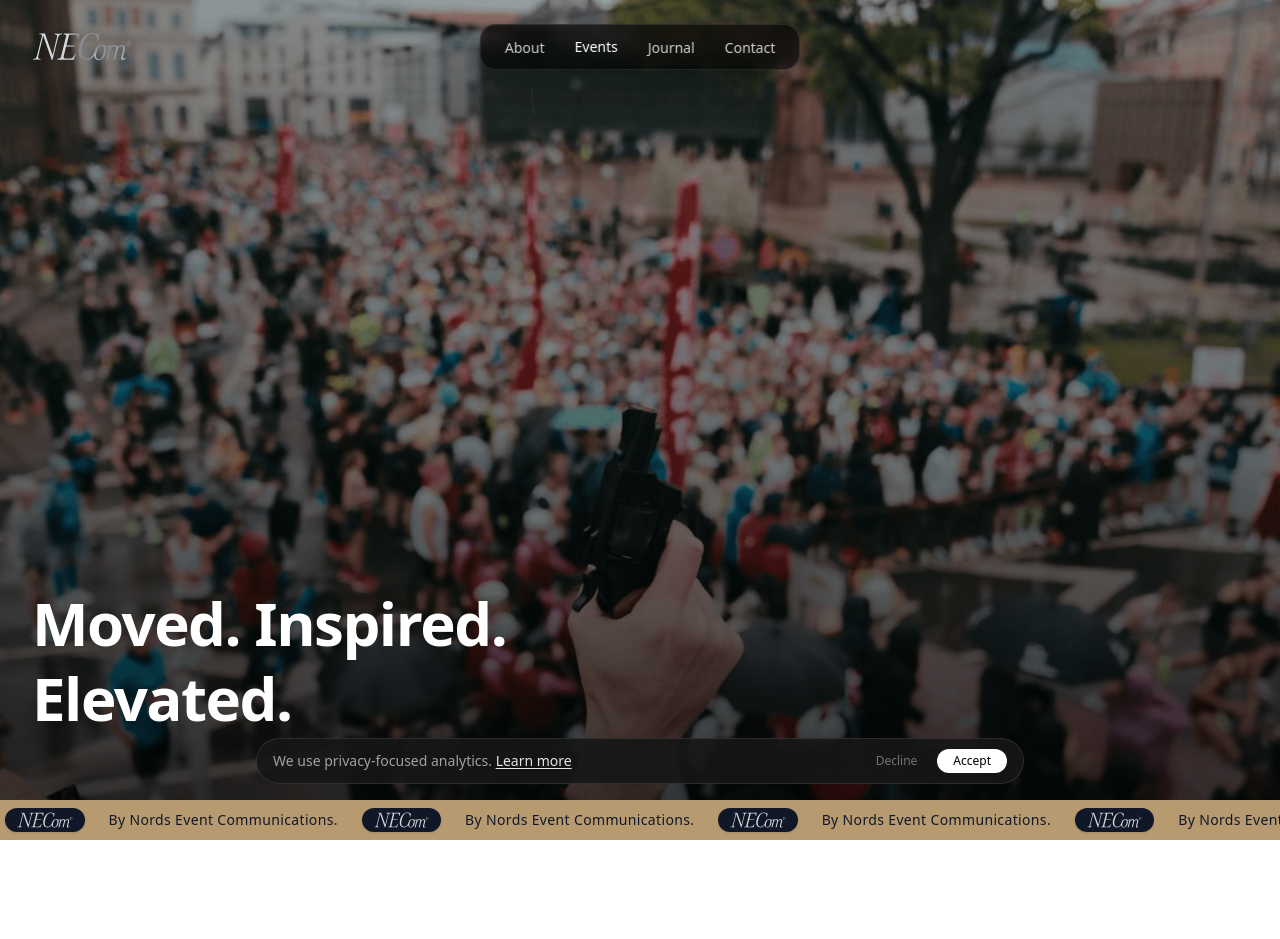
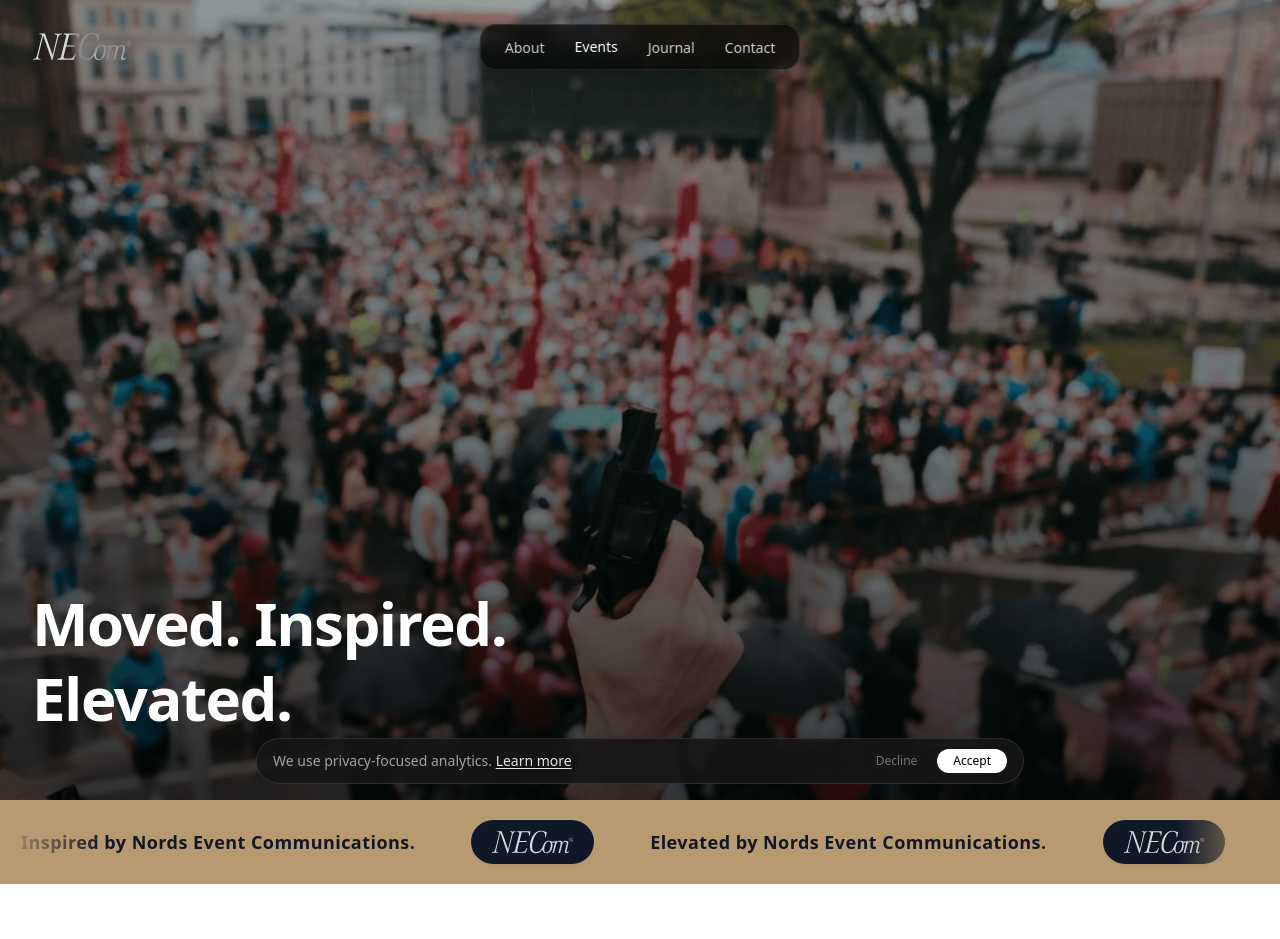
Before and after one commit to davis-rukitis-nc/nords-event-communications-site, a Next.js app: page / in a window 1280 px wide. Shown: the top 939 px of the page. Built offline with nearby package versions, Linux system fonts and the light colour scheme.

Commit message:
Refactor ByNordsMarquee to support phrases and scrolling

```diff
--- a/components/sections/ByNordsMarquee.tsx
+++ b/components/sections/ByNordsMarquee.tsx
@@ -4,10 +4,11 @@ import { useCallback, useEffect, useMemo, useRef, useState } from "react"
 import Image from "next/image"
 
 type ByNordsMarqueeProps = {
-  text?: string
+  phrases?: string[] // marquee phrases (will rotate)
   logoSrc?: string
-  speed?: number // px per frame (requestAnimationFrame)
-  repeatCount?: number // how many (text+logo) pairs per set before tripling
+  speed?: number // base px per frame (requestAnimationFrame)
+  pageScrollBoost?: number // how much page scroll adds to marquee movement
+  repeatCount?: number // how many phrase+logo pairs per "set" before tripling
   className?: string
   textClassName?: string
   pillClassName?: string
@@ -15,10 +16,15 @@ type ByNordsMarqueeProps = {
 }
 
 export default function ByNordsMarquee({
-  text = "By Nords Event Communications.",
+  phrases = [
+    "Moved by Nords Event Communications.",
+    "Inspired by Nords Event Communications.",
+    "Elevated by Nords Event Communications.",
+  ],
   logoSrc = "/logo-light.svg",
-  speed = 0.6,
-  repeatCount = 12,
+  speed = 0.25, // slower baseline
+  pageScrollBoost = 0.35, // faster when the page scrolls
+  repeatCount = 10,
   className = "",
   textClassName = "",
   pillClassName = "",
@@ -31,15 +37,31 @@ export default function ByNordsMarquee({
   const isPausedRef = useRef(false)
   const [isPaused, setIsPaused] = useState(false)
 
-  // Build one "set" of alternating text + logo, then triple it for seamless wrap
+  const prefersReducedMotionRef = useRef(false)
+
+  // Respect reduced motion
+  useEffect(() => {
+    const mq = window.matchMedia("(prefers-reduced-motion: reduce)")
+    const update = () => {
+      prefersReducedMotionRef.current = mq.matches
+    }
+    update()
+    mq.addEventListener?.("change", update)
+    return () => mq.removeEventListener?.("change", update)
+  }, [])
+
+  // Build one "set" of phrase + logo, then triple it for seamless wrap
   const items = useMemo(() => {
-    const oneSet: Array<{ type: "text" | "logo"; key: string }> = []
+    const oneSet: Array<{ type: "text" | "logo"; key: string; text?: string }> = []
+
     for (let i = 0; i < repeatCount; i++) {
-      oneSet.push({ type: "text", key: `t-${i}` })
+      const phrase = phrases[i % phrases.length] ?? ""
+      oneSet.push({ type: "text", key: `t-${i}`, text: phrase })
       oneSet.push({ type: "logo", key: `l-${i}` })
     }
+
     return [...oneSet, ...oneSet, ...oneSet]
-  }, [repeatCount])
+  }, [repeatCount, phrases])
 
   // Keep ref in sync
   useEffect(() => {
@@ -57,7 +79,6 @@ export default function ByNordsMarquee({
       el.scrollLeft = singleSetWidth
     }
 
-    // wait a tick for layout
     const id = requestAnimationFrame(() => {
       setInitial()
       requestAnimationFrame(setInitial)
@@ -66,6 +87,25 @@ export default function ByNordsMarquee({
     return () => cancelAnimationFrame(id)
   }, [items])
 
+  const wrapIfNeeded = useCallback(() => {
+    const el = scrollRef.current
+    if (!el) return
+
+    const singleSetWidth = el.scrollWidth / 3
+
+    // Forward wrap
+    if (scrollPosRef.current >= singleSetWidth * 2) {
+      scrollPosRef.current -= singleSetWidth
+    }
+
+    // Backward wrap (important for page-scroll boost upwards)
+    if (scrollPosRef.current < singleSetWidth) {
+      scrollPosRef.current += singleSetWidth
+    }
+
+    el.scrollLeft = scrollPosRef.current
+  }, [])
+
   const animate = useCallback(() => {
     const el = scrollRef.current
     if (!el) {
@@ -73,20 +113,16 @@ export default function ByNordsMarquee({
       return
     }
 
-    if (!isPausedRef.current) {
+    const reduced = prefersReducedMotionRef.current
+    const paused = isPausedRef.current
+
+    if (!paused && !reduced) {
       scrollPosRef.current += speed
-      const singleSetWidth = el.scrollWidth / 3
-
-      // Wrap forward seamlessly (middle -> right -> back to middle)
-      if (scrollPosRef.current >= singleSetWidth * 2) {
-        scrollPosRef.current -= singleSetWidth
-      }
-
-      el.scrollLeft = scrollPosRef.current
+      wrapIfNeeded()
     }
 
     rafRef.current = requestAnimationFrame(animate)
-  }, [speed])
+  }, [speed, wrapIfNeeded])
 
   useEffect(() => {
     rafRef.current = requestAnimationFrame(animate)
@@ -95,16 +131,46 @@ export default function ByNordsMarquee({
     }
   }, [animate])
 
+  // Boost marquee movement when the user scrolls the page
+  useEffect(() => {
+    let lastY = window.scrollY
+
+    const onScroll = () => {
+      const el = scrollRef.current
+      if (!el) return
+      if (isPausedRef.current) return
+      if (prefersReducedMotionRef.current) return
+
+      const y = window.scrollY
+      let delta = y - lastY
+      lastY = y
+
+      // Clamp so trackpads / momentum don’t cause crazy jumps
+      delta = Math.max(-120, Math.min(120, delta))
+
+      scrollPosRef.current += delta * pageScrollBoost
+      wrapIfNeeded()
+    }
+
+    window.addEventListener("scroll", onScroll, { passive: true })
+    return () => window.removeEventListener("scroll", onScroll)
+  }, [pageScrollBoost, wrapIfNeeded])
+
+  const srSummary = useMemo(() => phrases.join(" "), [phrases])
+
   return (
-    <div className={`w-full overflow-hidden ${className}`}>
+    <div className={`relative w-full overflow-hidden ${className}`}>
+      {/* Screen reader friendly summary */}
+      <span className="sr-only">{srSummary}</span>
+
       <div
         ref={scrollRef}
+        aria-hidden="true"
         className={[
           "flex items-center whitespace-nowrap",
-          "overflow-x-hidden",
-          "select-none",
-          // small line height / no outer margins:
-          "py-2",
+          "overflow-x-hidden select-none",
+          // Taller strip + bigger breathing room:
+          "py-4 md:py-5",
           // hide scrollbars (no plugin needed):
           "[scrollbar-width:none] [-ms-overflow-style:none] [&::-webkit-scrollbar]:hidden",
         ].join(" ")}
@@ -112,6 +178,10 @@ export default function ByNordsMarquee({
           scrollBehavior: "auto",
           WebkitOverflowScrolling: "touch",
           willChange: "scroll-position",
+          // Premium edge fade (still full-width, no margins)
+          WebkitMaskImage:
+            "linear-gradient(to right, transparent, black 8%, black 92%, transparent)",
+          maskImage: "linear-gradient(to right, transparent, black 8%, black 92%, transparent)",
         }}
         onMouseEnter={
           pauseOnHover
@@ -129,16 +199,38 @@ export default function ByNordsMarquee({
               }
             : undefined
         }
+        onFocusCapture={
+          pauseOnHover
+            ? () => {
+                setIsPaused(true)
+                isPausedRef.current = true
+              }
+            : undefined
+        }
+        onBlurCapture={
+          pauseOnHover
+            ? () => {
+                setIsPaused(false)
+                isPausedRef.current = false
+              }
+            : undefined
+        }
       >
-        <div className="flex items-center gap-6 pr-6">
+        <div className="flex items-center gap-10 md:gap-14 pr-14">
           {items.map((item, idx) => {
             if (item.type === "text") {
               return (
                 <span
                   key={`${item.key}-${idx}`}
-                  className={`flex-shrink-0 text-xs md:text-sm font-medium text-gray-900 ${textClassName}`}
+                  className={[
+                    "flex-shrink-0",
+                    // Bigger text:
+                    "text-sm md:text-base lg:text-lg",
+                    "font-semibold tracking-wide text-gray-900",
+                    textClassName,
+                  ].join(" ")}
                 >
-                  {text}
+                  {item.text}
                 </span>
               )
             }
@@ -146,14 +238,22 @@ export default function ByNordsMarquee({
             return (
               <span
                 key={`${item.key}-${idx}`}
-                className={`flex-shrink-0 inline-flex items-center justify-center rounded-full bg-gray-900 px-3 py-1 ${pillClassName}`}
+                className={[
+                  "flex-shrink-0 inline-flex items-center justify-center rounded-full",
+                  // Bigger pill:
+                  "px-4 py-2 md:px-5 md:py-2.5",
+                  "bg-gray-900",
+                  "ring-1 ring-white/10",
+                  pillClassName,
+                ].join(" ")}
               >
                 <Image
                   src={logoSrc}
                   alt="Nords logo"
-                  width={72}
-                  height={18}
-                  className="h-4 w-auto"
+                  width={110}
+                  height={28}
+                  className="h-5 md:h-6 w-auto"
+                  sizes="110px"
                   draggable={false}
                   priority={false}
                 />
```
